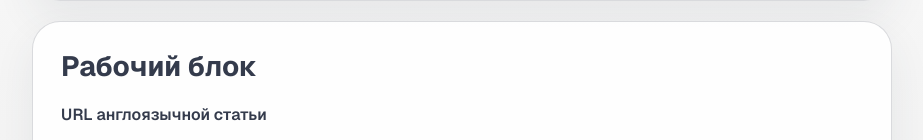
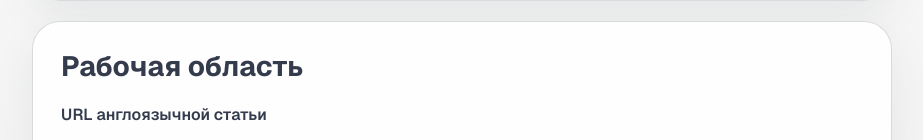
Before and after one commit to ARB774/referent, a Next.js app: page / in a window 1280 px wide. Shown: the part 605-745 px from the top of the page, without its empty margins (178-1101 px from the left). Built offline with nearby package versions, Linux system fonts and the light colour scheme.

Commit message:
fix: restore workspace section title

```diff
--- a/src/app/page.tsx
+++ b/src/app/page.tsx
@@ -165,7 +165,7 @@ export default function Home() {
         </section>
 
         <section className="app-card">
-          <h2 className="app-sectionTitle">Рабочий блок</h2>
+          <h2 className="app-sectionTitle">Рабочая область</h2>
           <form
             className="app-form"
             onSubmit={(event) => event.preventDefault()}
```
